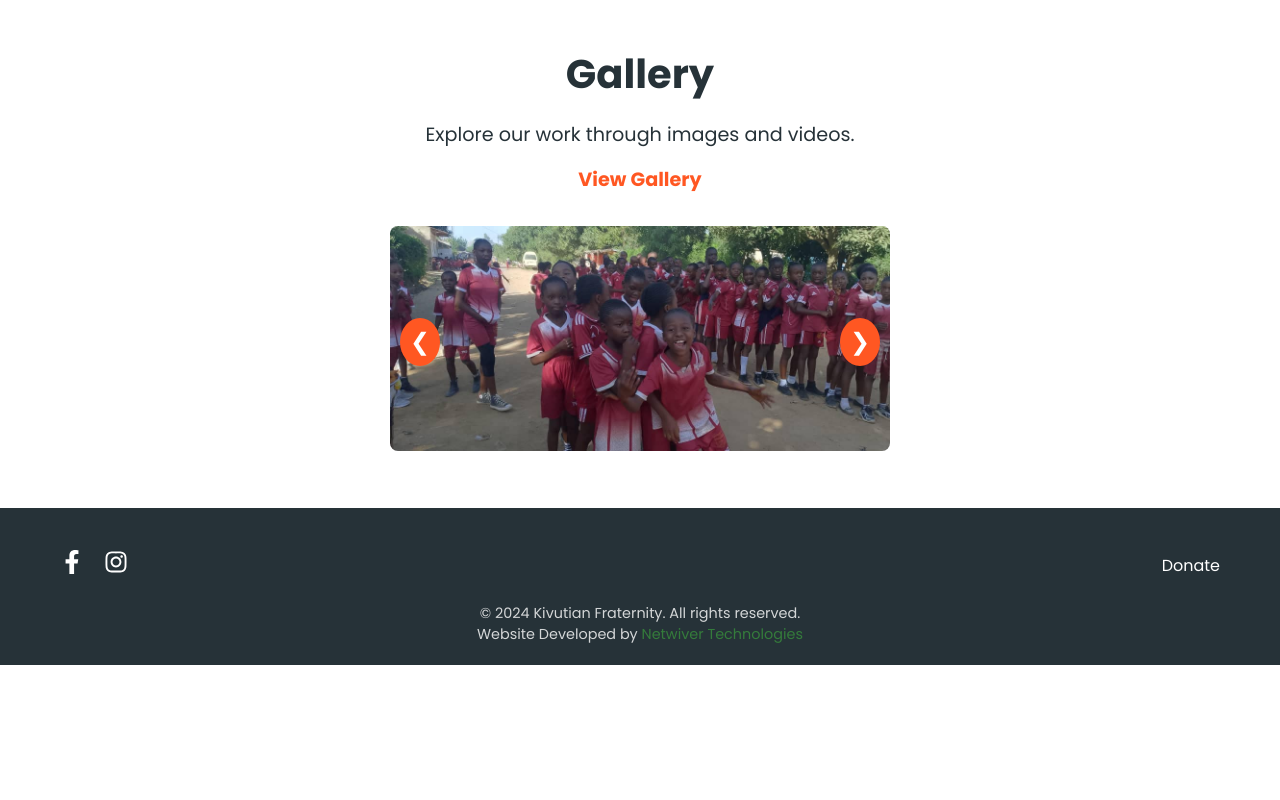
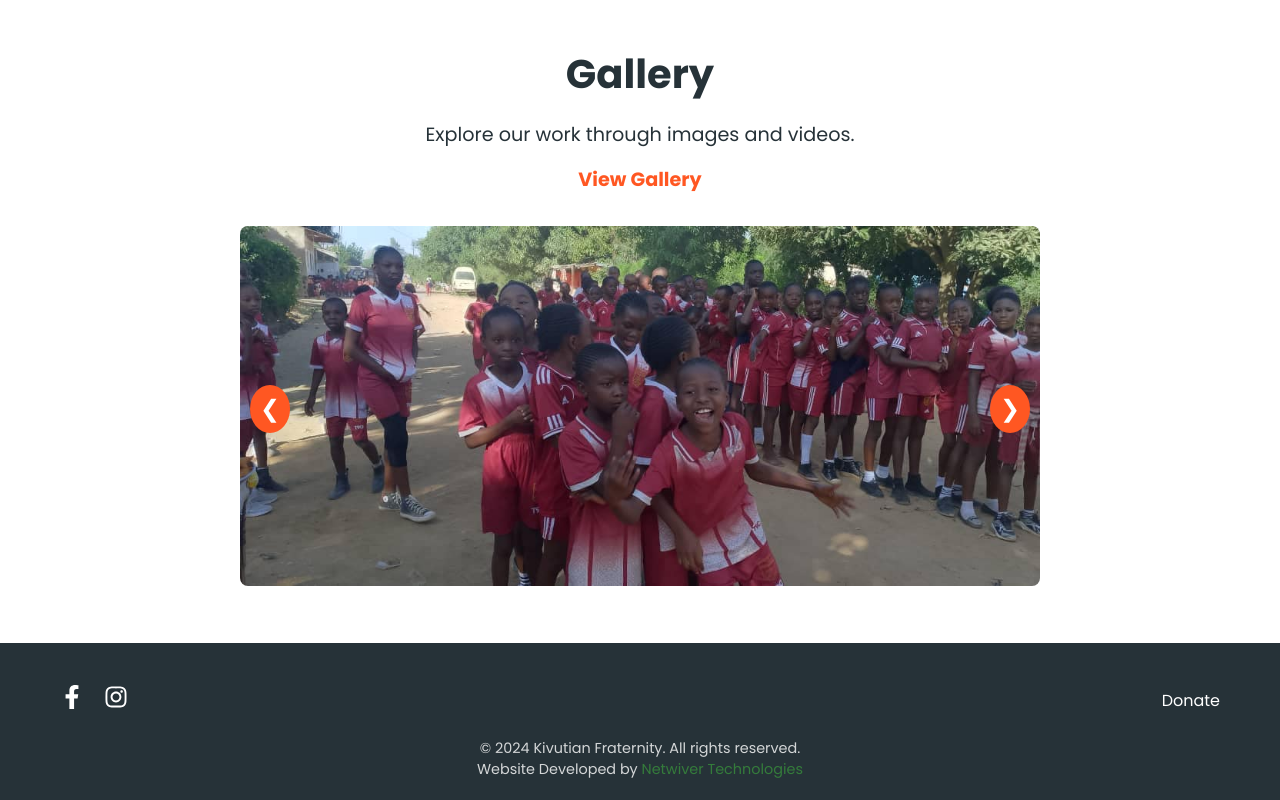
Before and after one commit to Netwiver-dev/kuvatian-website, a React (Vite) app: page / in a window 1280 px wide. Shown: the part 5295-6095 px from the top of the page. Before the commit the page ends 5960 px from the top, so only its background shows below. Built offline with nearby package versions, Linux system fonts and the light colour scheme.

Commit message:
project updated

```diff
--- a/src/assets/css/components/Gallery.css
+++ b/src/assets/css/components/Gallery.css
@@ -23,8 +23,8 @@
 .carousel {
     position: relative;
     width: 100%;
-    max-width: 500px;
-    max-height: 400px;
+    max-width: 800px;
+    max-height: 500px;
     margin: 0 auto;
     overflow: hidden;
 }
```
